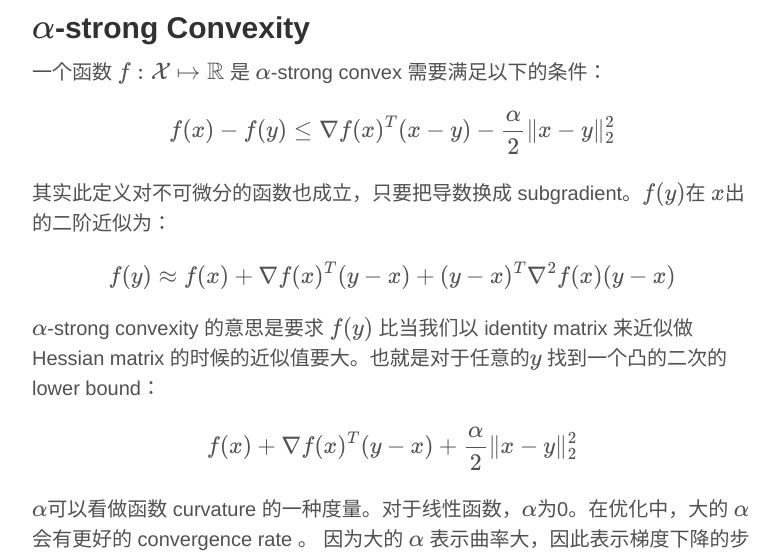
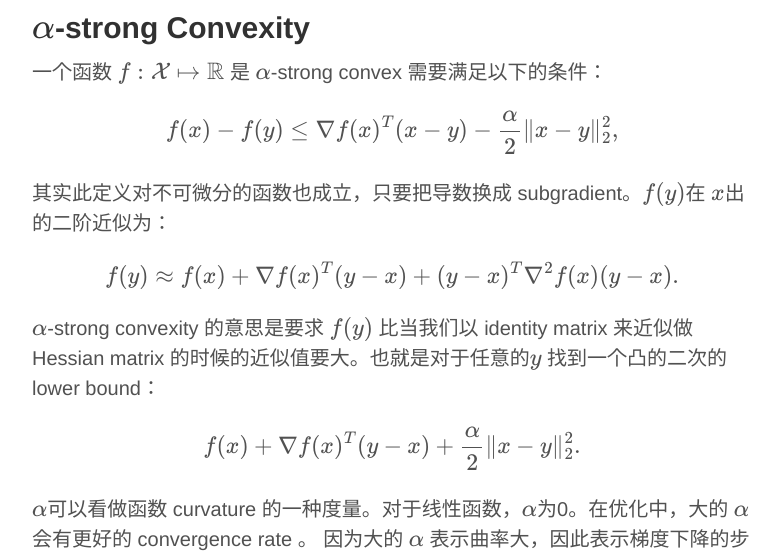
Before and after one commit to bjsc/cswhjiang.github.io, a Jekyll site: the page built from _posts/2015-04-08-strong-convexity-and-smoothness.md, in a window 1280 px wide and 900 px high. Shown: the part 292-849 px from the top of the window, without its empty margins (248-1028 px from the left). Built offline with Jekyll 4.4.1, drawn with Linux system fonts in a browser that asks for light colours; formulas are drawn with MathJax 3; comment, search, counter and statistics services are not loaded; some of the changed text lies outside the part shown.

Commit message:
convexity and smoothness

```diff
--- a/_posts/2015-04-08-strong-convexity-and-smoothness.md
+++ b/_posts/2015-04-08-strong-convexity-and-smoothness.md
@@ -10,15 +10,15 @@
 
 一个函数 $$ f: \mathcal{X} \mapsto \mathbb{R} $$ 是 $$ \alpha$$-strong convex 需要满足以下的条件：
 
-$$ f(x) - f(y) \leq \nabla f(x)^T(x-y) - \frac{\alpha}{2}\|x-y\|_2^2$$
+$$ f(x) - f(y) \leq \nabla f(x)^T(x-y) - \frac{\alpha}{2}\|x-y\|_2^2,$$
 
 其实此定义对不可微分的函数也成立，只要把导数换成 subgradient。$$f(y) $$在 $$ x$$出的二阶近似为：
 
-$$ f(y) \approx f(x) + \nabla f(x)^T(y-x) + (y-x)^T\nabla^2f(x)(y-x)$$
+$$ f(y) \approx f(x) + \nabla f(x)^T(y-x) + (y-x)^T\nabla^2f(x)(y-x).$$
 
 $$ \alpha$$-strong convexity 的意思是要求 $$f(y)$$ 比当我们以 identity matrix 来近似做 Hessian matrix 的时候的近似值要大。也就是对于任意的$$y$$ 找到一个凸的二次的lower bound：
 
-$$ f(x)  + \nabla f(x)^T(y-x) + \frac{\alpha}{2}\|x-y\|_2^2 $$
+$$ f(x)  + \nabla f(x)^T(y-x) + \frac{\alpha}{2}\|x-y\|_2^2 .$$
 
 $$\alpha$$可以看做函数 curvature 的一种度量。对于线性函数，$$\alpha$$为0。在优化中，大的 $$ \alpha$$会有更好的 convergence rate 。 因为大的 $$ \alpha$$ 表示曲率大，因此表示梯度下降的步长大。
 
@@ -70,9 +70,9 @@
 
 如果 $$f(x) $$ 是 $$ \alpha$$-stongly convex，那么有：
 
-$$ \left(\nabla f(x) - \nabla f(y)\right)^T(x-y) \geq \frac{\alpha\beta}{\alpha + \beta} \|x-y\|^2 + \frac{1}{\alpha + \beta} \| \nabla f(x) - \nabla f(x)\|^2$$,
+$$ \left(\nabla f(x) - \nabla f(y)\right)^T(x-y) \geq \frac{\alpha\beta}{\alpha + \beta} \|x-y\|^2 + \frac{1}{\alpha + \beta} \| \nabla f(x) - \nabla f(x)\|^2.$$
 
-并且 $$Q = \frac{\beta}{\alpha} $$ 叫做函数的条件数 (condition number)。$$Q$$其实是函数 $$f(x) $$的 Hessian matrix 的条件数的上限。$$Q$$ 对在 $$ f(x)$$ 上的梯度下降的速度有很大影响， $$Q$$越小的目标函数越容易收敛。
+把这两个度量放一起定义函数的条件数 (condition number)为： $$Q = \frac{\beta}{\alpha} $$。$$Q$$其实是函数 $$f(x) $$的 Hessian matrix 的条件数的上限。$$Q$$ 对在 $$ f(x)$$ 上的梯度下降的速度有很大影响， $$Q$$越小的目标函数越容易收敛。
 
 
 
```
